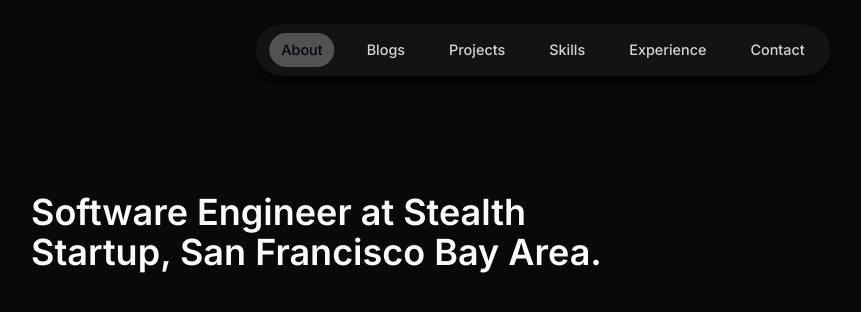
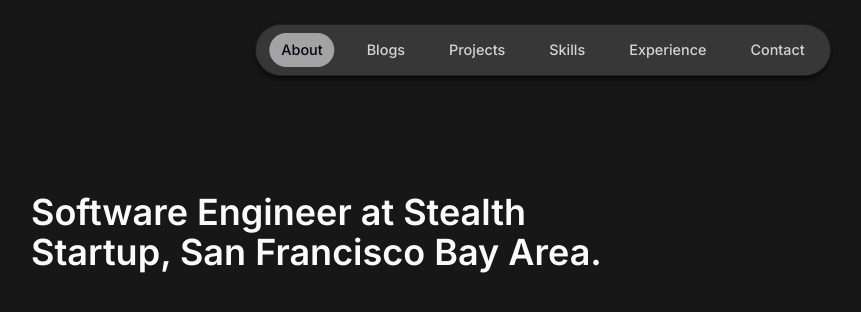
Before and after one commit to srijanbahal/Portfolio, a Next.js app: page / in a window 1280 px wide. Shown: the top 312 px of the page, without its empty margins (97-958 px from the left). Built offline with nearby package versions, Linux system fonts and the light colour scheme.

Commit message:
fix: Navbar

```diff
--- a/app/globals.css
+++ b/app/globals.css
@@ -33,7 +33,7 @@ body,
   }
 
   .dark {
-    --background: 240 10% 3.9%;
+    --background: 10 0% 9%;
     --foreground: 0 0% 98%;
     --card: 240 10% 3.9%;
     --card-foreground: 0 0% 98%;
--- a/components/navbar/navbar.tsx
+++ b/components/navbar/navbar.tsx
@@ -12,7 +12,7 @@ export default function Navbar() {
   return (
     <header className="z-[999] relative">
       <motion.div
-        className="fixed top-0 left-1/2 -translate-x-1/2 h-[4.5rem] w-full rounded-none border border-black border-opacity-40 bg-neutral-900 bg-opacity-80 shadow-lg shadow-black/60 backdrop-blur-[0.5rem] sm:top-6 sm:h-[3.25rem] sm:w-[36rem] sm:rounded-full"
+        className="fixed top-0 left-1/2 -translate-x-1/2 h-[4.5rem] w-full rounded-none border border-black border-opacity-40 bg-neutral-700 bg-opacity-80 shadow-md shadow-black/60 backdrop-blur-[0.5rem] sm:top-6 sm:h-[3.25rem] sm:w-[36rem] sm:rounded-full"
         initial={{ y: -100, x: "-50%", opacity: 0 }}
         animate={{ y: 0, x: "-50%", opacity: 1 }}
       ></motion.div>
@@ -38,7 +38,7 @@ export default function Navbar() {
               >
                 {link.name === activeSection && (
                   <motion.span
-                    className="bg-neutral-600 rounded-full absolute inset-0 -z-10"
+                    className="bg-neutral-400 rounded-full absolute inset-0 -z-10"
                     layoutId="activeSection"
                     transition={{
                       type: "spring",
```
